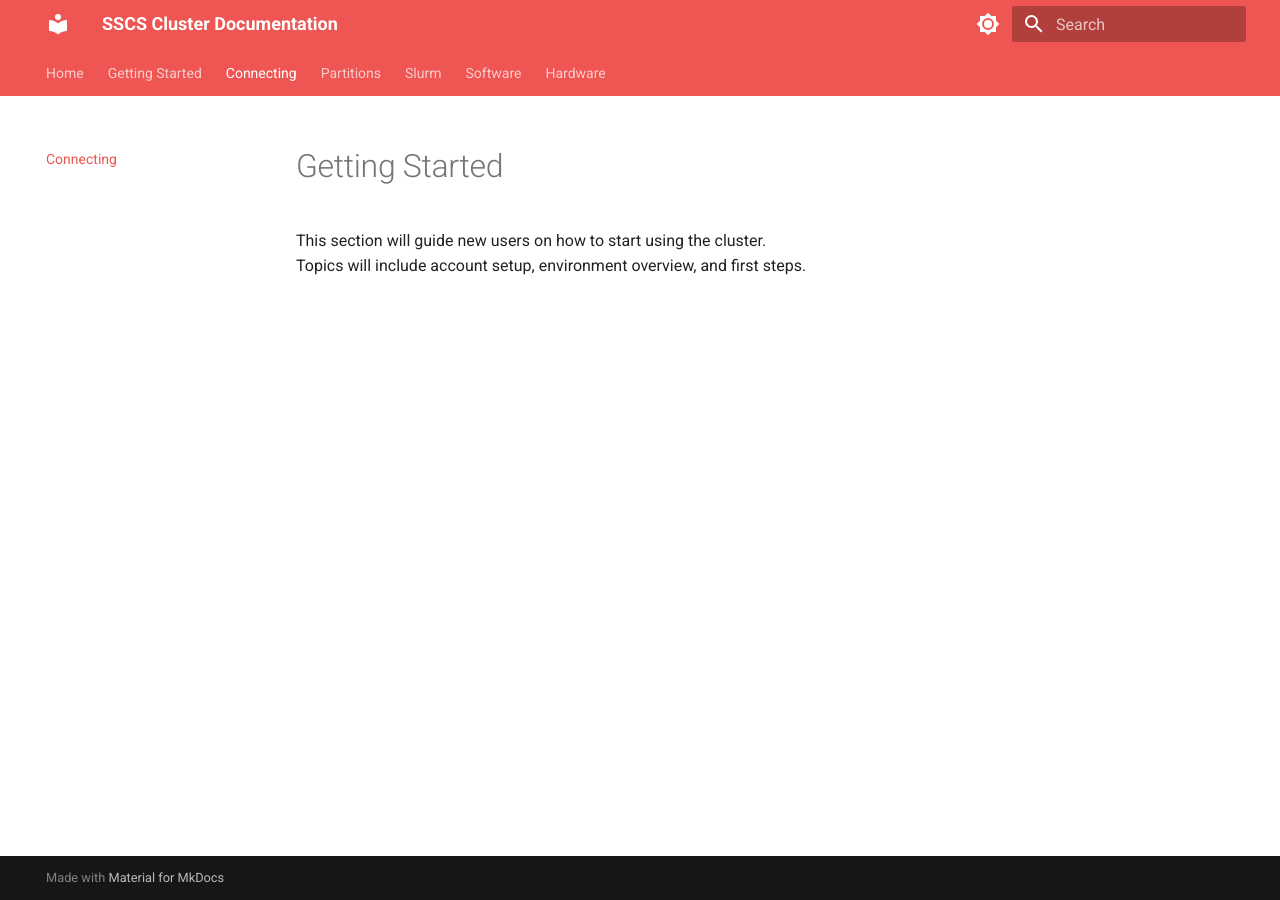
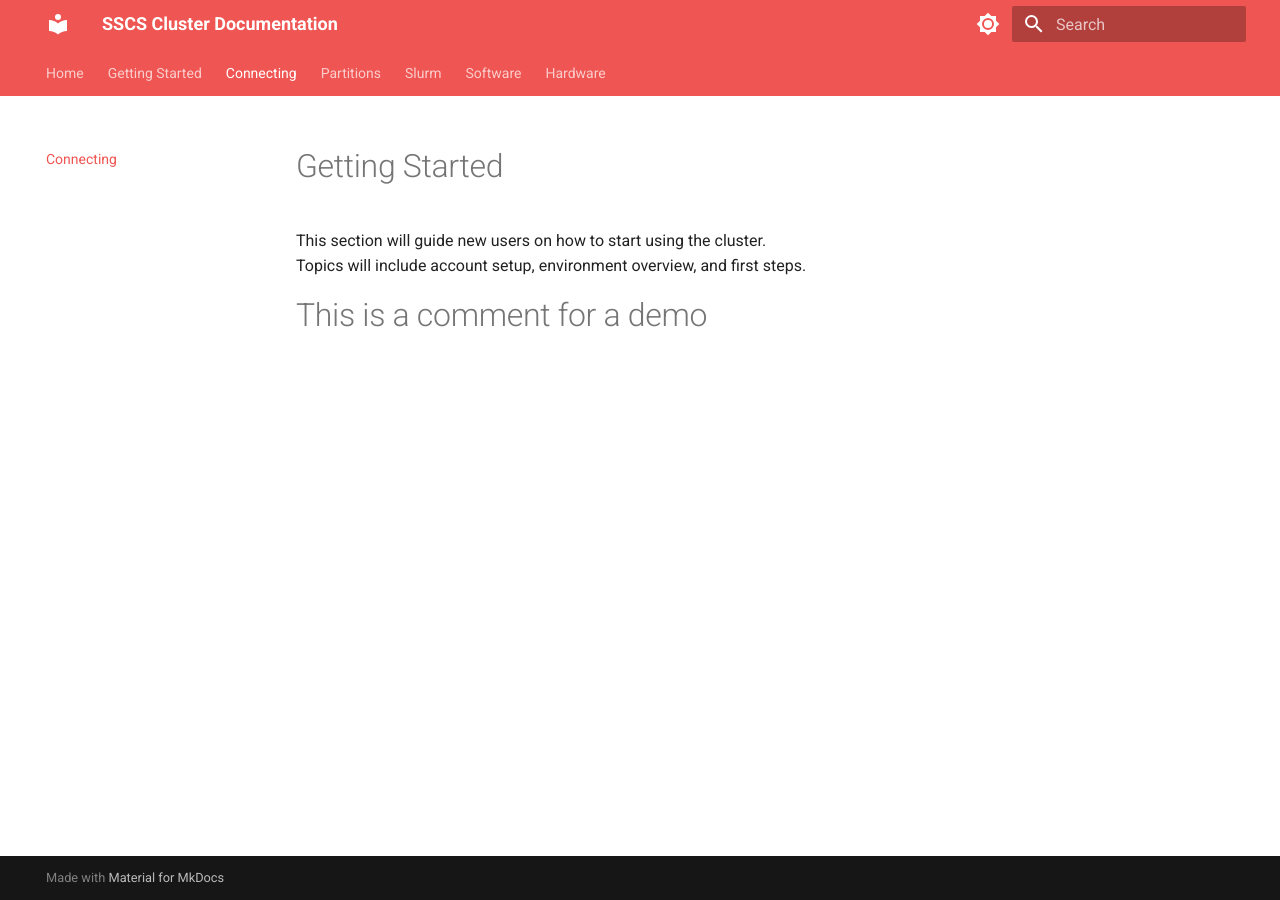
Before and after one commit to uchicago-ssd-sscs/hpc-docs, an MkDocs documentation site: the page built from docs/connecting/connecting.md, in a window 1280 px wide. Built offline with MkDocs 1.6.1 and Material for MkDocs 9.7.7, drawn with Linux system fonts in a browser that asks for light colours.

Commit message:
Update connecting.md
Update for demo of mkdocs

```diff
--- a/docs/connecting/connecting.md
+++ b/docs/connecting/connecting.md
@@ -2,3 +2,5 @@
 
 This section will guide new users on how to start using the cluster.
 Topics will include account setup, environment overview, and first steps.
+
+# This is a comment for a demo
```
